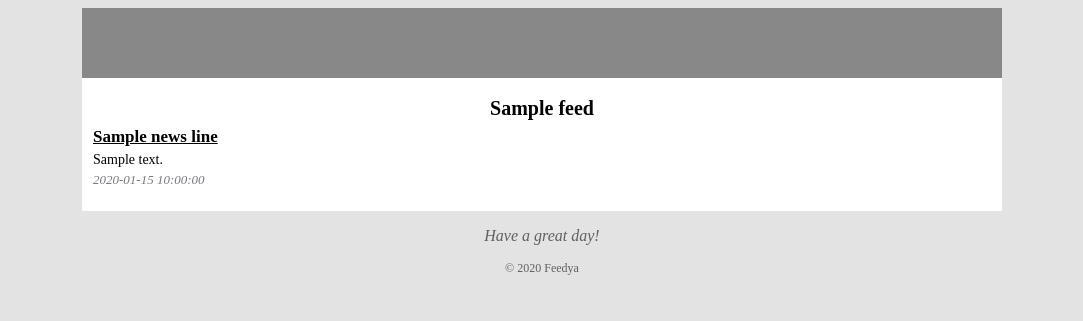
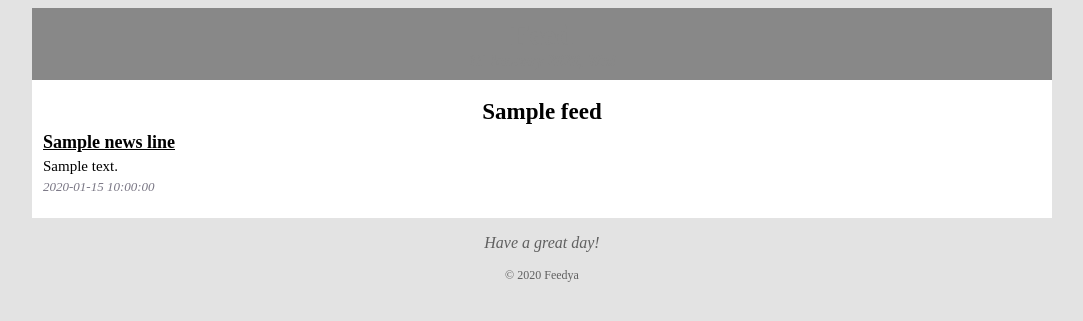
Before and after one commit to antavik/feedya, a Python web app: template project/templates/template.html in a window 1280 px wide. Shown: the top 321 px of the page, without its empty margins (98-1181 px from the left). Run offline with Jinja, Linux system fonts and the light colour scheme; the template is opened without the code that fills it: most values are stand-ins (such as "Sample title", 1, 10 or a date in 2020).

Commit message:
Update template

```diff
--- a/project/templates/template.html
+++ b/project/templates/template.html
@@ -21,7 +21,7 @@
         border-right: 15px solid #ffffff;
       }
       .common {
-        width: 900px;
+        width: 1000px;
         margin: auto;
         padding-top: 10px;
         padding-bottom: 10px;
@@ -39,28 +39,29 @@
       }
       .title-date {
         font-style: italic;
-        font-size: 14px;
+        font-weight: bold;
+        font-size: 16px;
       }
       .news-border {
         background: #ffffff;
       }
       .feed-title {
         font-weight: bold;
-        font-size: 20px;
+        font-size: 23px;
         padding-top: 9px;
         padding-bottom: 6px;
         text-align: center;
       }
       .news-title {
         font-weight: bold;
-        font-size: 17px;
+        font-size: 18px;
         padding-bottom: 4px;
       }
       .news-link {
         color: #000000;
       }
       .news-description {
-        font-size: 14px;
+        font-size: 15px;
         margin-top: 1px;
         margin-bottom: 1px;
       }
@@ -119,11 +120,11 @@
       {%- endif %}
       {%- endfor %}
     </div>
-    {%- if feed_datetime.hour > 7 %}
+    {%- if feed_datetime.hour >= 19 %}
+    <p class="footer">Good night!</p>
+    {%- else %}
     <p class="footer">Have a great day!</p>
-    {%- elif feed_datetime.hour > 19 %}
-    <p class="footer">Good night!</p>
     {%- endif %}
-    <p class="footer footer-logo">© {{ feed_datetime.year }} Feedya </p>
+    <p class="footer footer-logo">© {{ feed_datetime.year }} Feedya</p>
   </body>
 </html>
```
